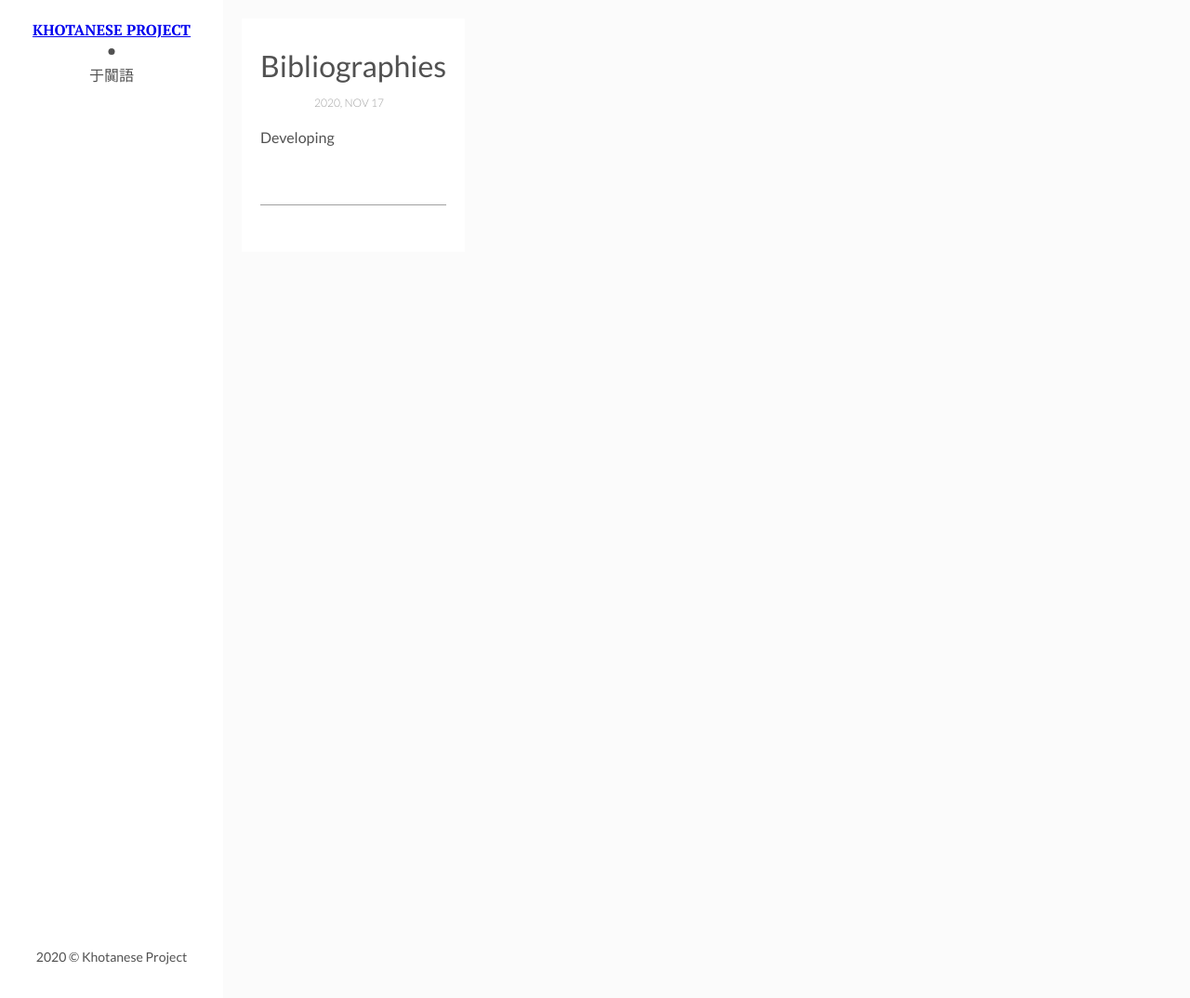
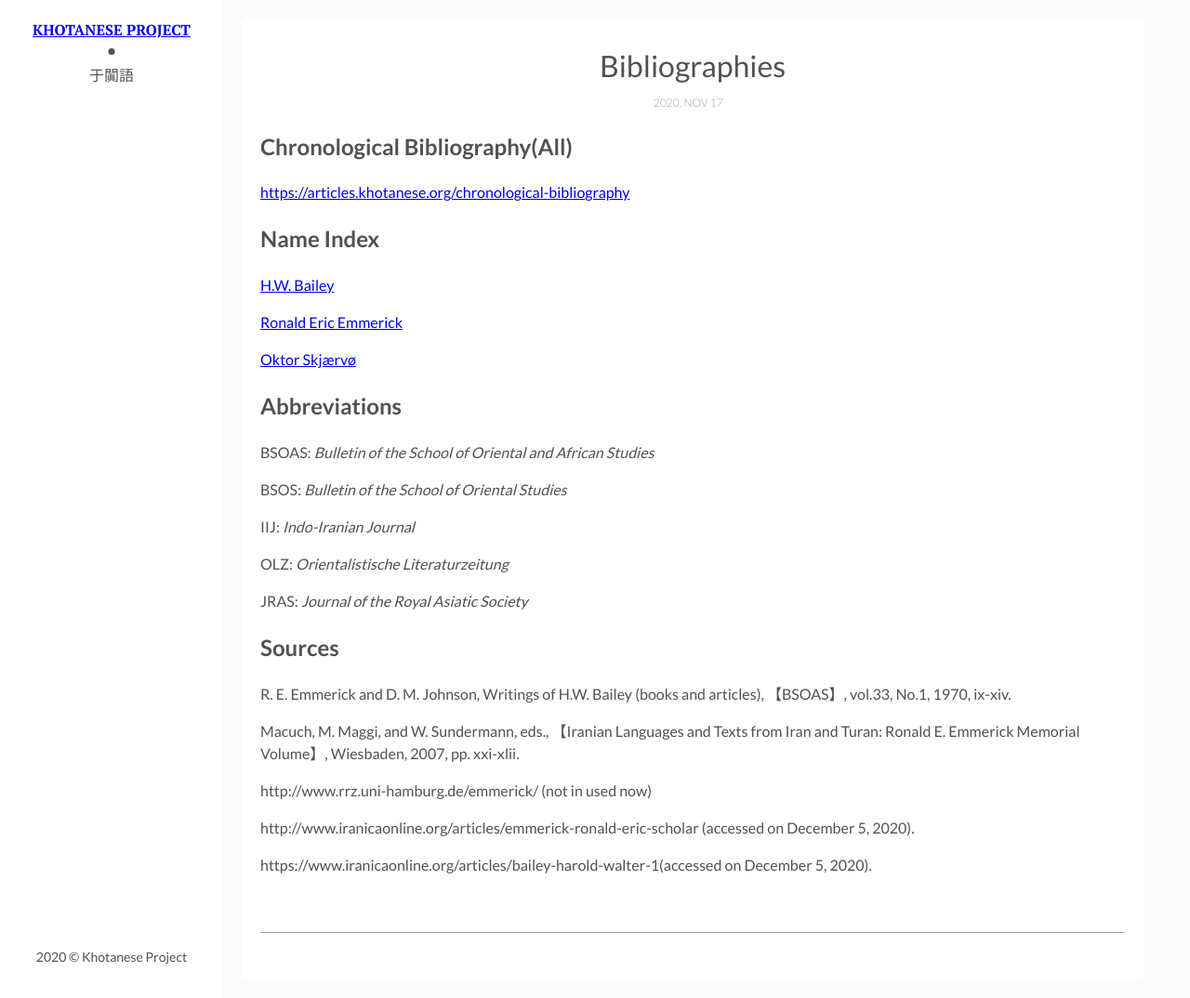
Before and after one commit to khotanese/khotanese.github.io, a Jekyll site: the page built from _posts/2020-11-18-bibliographies.markdown, in a window 1280 px wide and 1074 px high. Shown: the whole window at 93% size. Built offline with Jekyll 4.4.1, drawn with Linux system fonts in a browser that asks for light colours.

Commit message:
update bibli page

```diff
--- a/_posts/2020-11-18-bibliographies.markdown
+++ b/_posts/2020-11-18-bibliographies.markdown
@@ -6,4 +6,39 @@ description: # Add post description (optional)
 img:  # Add image post (optional)
 ---
 
-Developing
+## Chronological Bibliography(All)
+
+[https://articles.khotanese.org/chronological-bibliography](https://articles.khotanese.org/chronological-bibliography/)
+
+## Name Index
+
+[H.W. Bailey](https://articles.khotanese.org/skj%C3%A6rv%C3%B8,-oktor/)
+
+[Ronald Eric Emmerick](https://articles.khotanese.org/emmerick,-ronald-eric/)
+
+[Oktor Skjærvø](https://articles.khotanese.org/bailey,-h.w/)
+
+
+## Abbreviations
+
+BSOAS: *Bulletin of the School of Oriental and African Studies*
+
+BSOS: *Bulletin of the School of Oriental Studies*
+
+IIJ: *Indo-Iranian Journal*
+
+OLZ: *Orientalistische Literaturzeitung*
+
+JRAS: *Journal of the Royal Asiatic Society*
+
+## Sources
+
+R. E. Emmerick and D. M. Johnson, Writings of H.W. Bailey (books and articles), 【BSOAS】, vol.33, No.1, 1970, ix-xiv.
+
+Macuch, M. Maggi, and W. Sundermann, eds., 【Iranian Languages and Texts from Iran and Turan: Ronald E. Emmerick Memorial Volume】, Wiesbaden, 2007, pp. xxi-xlii.
+
+http://www.rrz.uni-hamburg.de/emmerick/ (not in used now)
+
+http://www.iranicaonline.org/articles/emmerick-ronald-eric-scholar (accessed on December 5, 2020).
+
+https://www.iranicaonline.org/articles/bailey-harold-walter-1(accessed on December 5, 2020).
```
